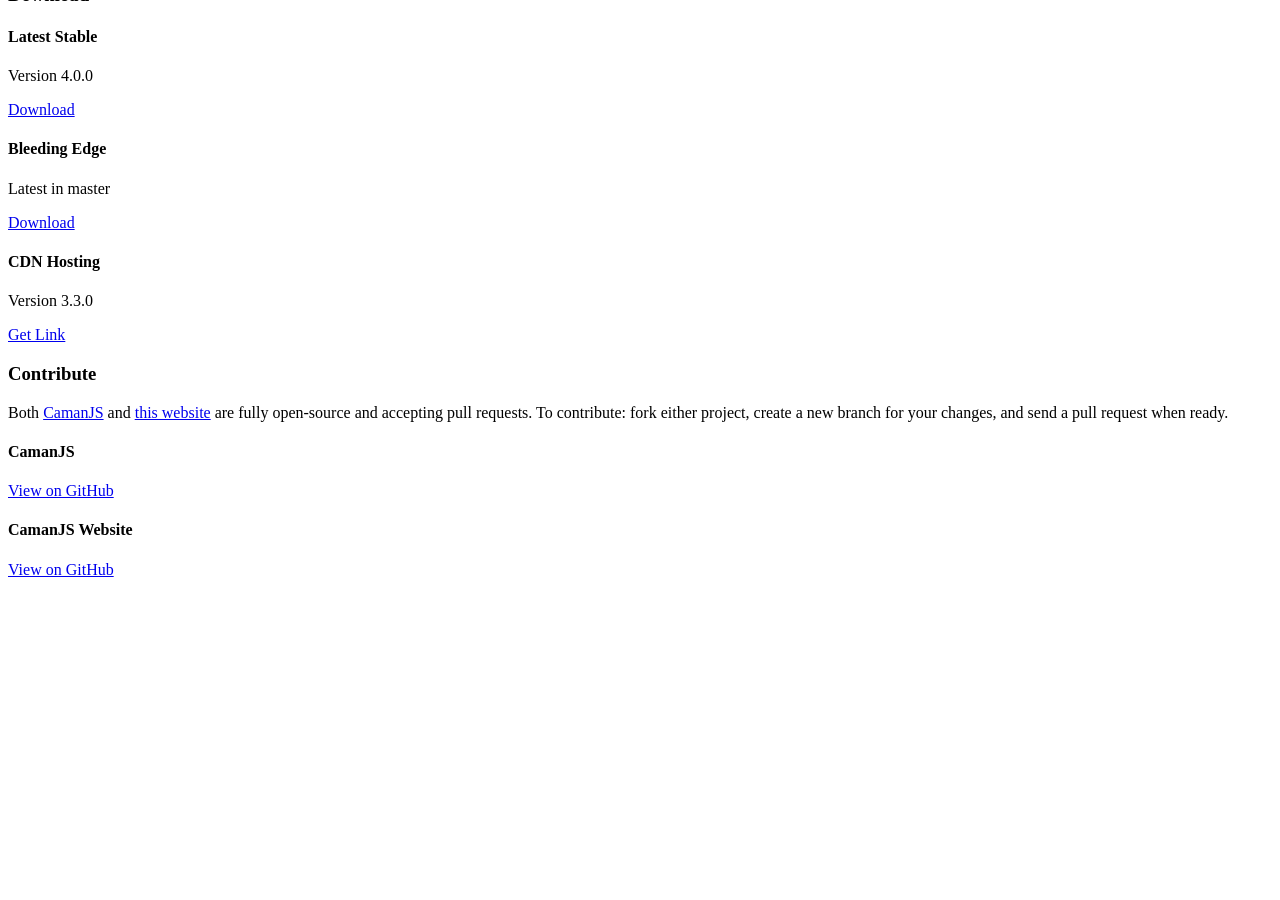
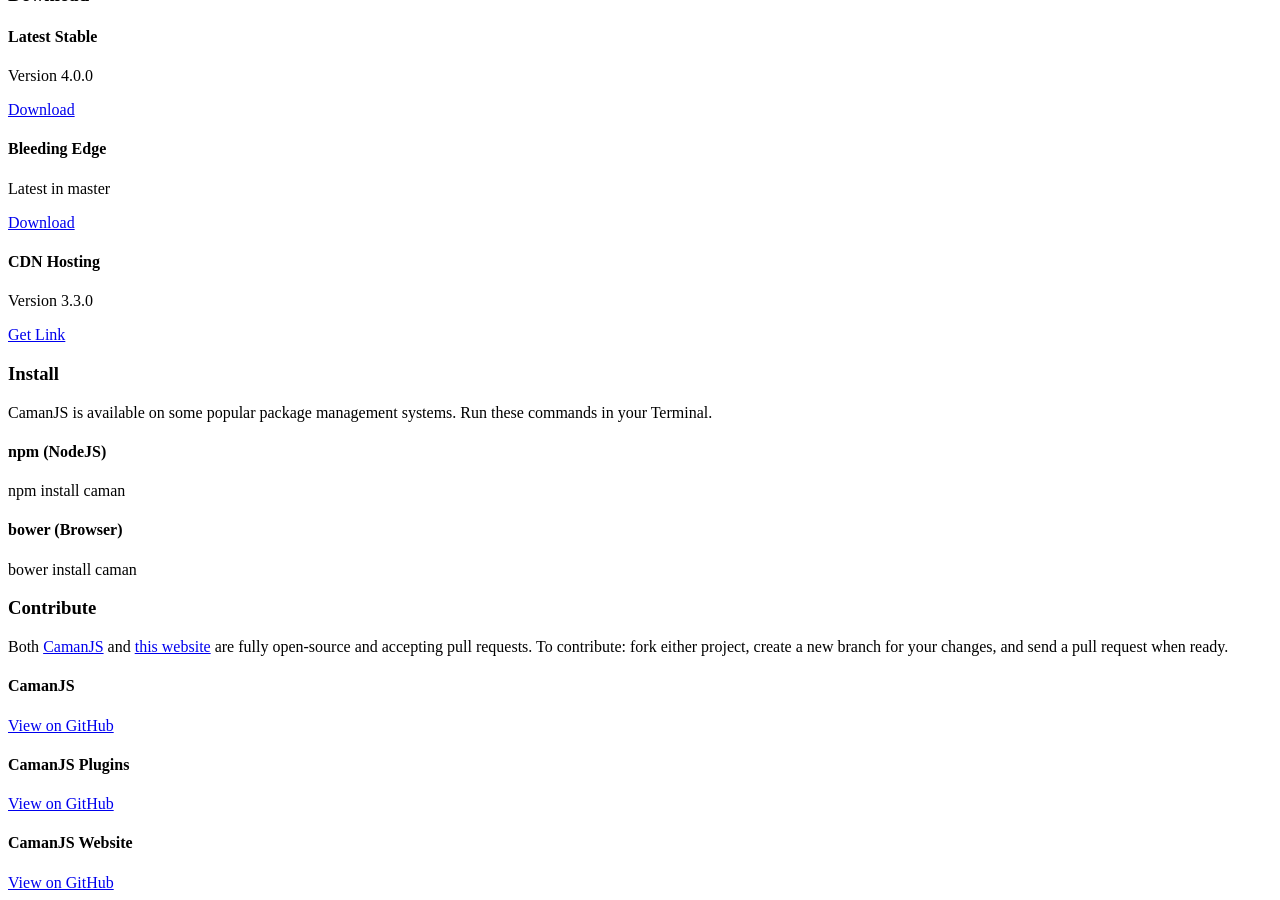
Before and after one commit to meltingice/CamanJS-Site, a Jekyll site: the page built from index.html, in a window 1280 px wide and 900 px high, scrolled down 1373 px. Built offline with Jekyll 4.4.1, drawn with Linux system fonts in a browser that asks for light colours; Markdown is read by kramdown in place of the engine named in the settings; a script that is not in the unit is left out; before the commit the page ends 1960 px from its top, so only the background shows below that.

Commit message:
Add info about HiDPI and package managers

```diff
--- a/_layouts/main.html
+++ b/_layouts/main.html
@@ -15,6 +15,7 @@
   {% bundle %}
     - //raw.github.com/meltingice/CamanJS/master/dist/caman.full.js
     - //ajax.googleapis.com/ajax/libs/jquery/1.8.3/jquery.min.js
+    - /javascripts/copy-command.js
     - /javascripts/ext/html5slider.js
     - /javascripts/ext/underscore.js
   {% endbundle %}
--- a/index.html
+++ b/index.html
@@ -82,6 +82,24 @@
     <div class="Clear"></div>
   </div>
 
+  <h3>Install</h3>
+
+  <p>CamanJS is available on some popular package management systems. Run these commands in your Terminal.</p>
+
+  <div class="HomeLinks">
+    <div class="LinksSection">
+      <h4>npm (NodeJS)</h4>
+      <p class="CopyCommand">npm install caman</p>
+    </div>
+
+    <div class="LinksSection">
+      <h4>bower (Browser)</h4>
+      <p class="CopyCommand">bower install caman</p>
+    </div>
+
+    <div class="Clear"></div>
+  </div>
+
   <h3>Contribute</h3>
 
   <p>Both <a href="https://github.com/meltingice/CamanJS">CamanJS</a> and <a href="https://github.com/meltingice/CamanJS-Site">this website</a> are fully open-source and accepting pull requests. To contribute: fork either project, create a new branch for your changes, and send a pull request when ready.</p>
@@ -93,6 +111,11 @@
     </div>
 
     <div class="LinksSection">
+      <h4>CamanJS Plugins</h4>
+      <a href="https://github.com/meltingice/CamanJS-Plugins">View on GitHub</a>
+    </div>
+
+    <div class="LinksSection">
       <h4>CamanJS Website</h4>
       <a href="https://github.com/meltingice/CamanJS-Site">View on GitHub</a>
     </div>
--- a/sass/sections/home.scss
+++ b/sass/sections/home.scss
@@ -34,5 +34,9 @@
         @include boxShadow(inset 1px 1px 3px rgba(0, 0, 0, 0.3));
       }
     }
+
+    .CopyCommand {
+      margin: 10px 0 !important;
+    }
   }
 }
```
Also changed, not shown: other parts of index.html (+1 -1 lines), _includes/guides/basic_usage.html (+13 -0 lines), javascripts/copy-command.js (added, +18 -0 lines), sass/main.scss (+12 -2 lines).
